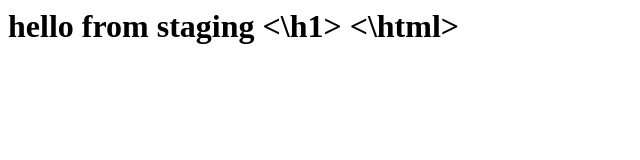
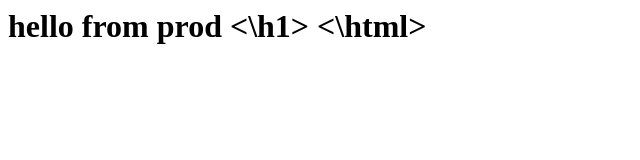
Before and after one commit to mohammedghazy11/web-app, a plain HTML site: page index.html in a window 1280 px wide. Shown: the whole page, without its empty margins (0-640 px from the left). Drawn offline with Linux system fonts and the light colour scheme.

Commit message:
Update index.html

```diff
--- a/index.html
+++ b/index.html
@@ -1,3 +1,3 @@
 <html>
-<h1> hello from staging <\h1>
+<h1> hello from prod <\h1>
 <\html>
```
